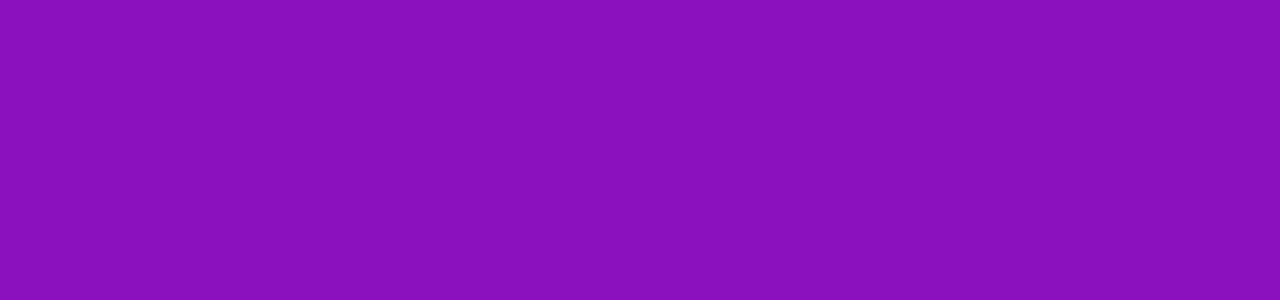
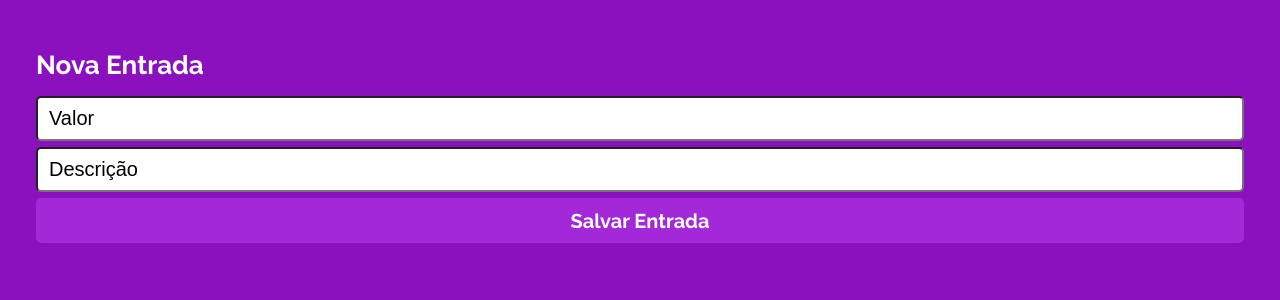
Before and after one commit to thi-coutinho/projeto14-mywallet-front, a React (Create React App) app: page /nova-entrada in a window 1280 px wide. Before the commit this address had no page. Shown: the top 300 px of the page. Built offline with nearby package versions, Linux system fonts and the light colour scheme; a web font is replaced by a local one.

Commit message:
feat: addEntryPage, list entries on HomePage

```diff
--- a/public/index.html
+++ b/public/index.html
@@ -14,6 +14,7 @@
 <body>
   <noscript>You need to enable JavaScript to run this app.</noscript>
   <div id="root"></div>
+  <script type="module" src="https://unpkg.com/ionicons@5.5.2/dist/ionicons/ionicons.esm.js"></script>
 </body>
 
 </html>
--- a/src/App.js
+++ b/src/App.js
@@ -5,6 +5,7 @@ import TokenProvider from "./context/TokenProvider";
 import LoginPage from "./pages/LoginPage";
 import SignUpPage from "./pages/SignUpPage";
 import HomePage from "./pages/HomePage";
+import AddEntryPage from "./pages/AddEntryPage";
 
 function App() {
     return (
@@ -16,8 +17,8 @@ function App() {
                             <Route path="/" element={<LoginPage />} />
                             <Route path="/cadastro" element={<SignUpPage />} />
                             <Route path="/home" element={<HomePage />} />
-                            {/* <Route path="/nova-entrada" element={<AddIncomePage />} /> */}
-                            {/* <Route path="/nova-saida" element={<AddExpensePage />} /> */}
+                            <Route path="/nova-entrada" element={<AddEntryPage type="income" />} />
+                            <Route path="/nova-saida" element={<AddEntryPage type="expense" />} />
                         </Routes>
                     </BaseScreen>
                 </BrowserRouter>
--- a/src/components/BaseScreen.js
+++ b/src/components/BaseScreen.js
@@ -14,8 +14,9 @@ export default function BaseScreen({children}){
 
 const Screen = styled.div`
     min-height:100vh;
+    padding-top:25px;
     background-color: ${PURPLE};
-    display:flex;
-    justify-content:center;
+    /* display:flex; */
+    /* justify-content:center; */
 
 `
--- a/src/components/FormUser.js
+++ b/src/components/FormUser.js
@@ -13,7 +13,7 @@ export default function FormUser({ route, linkText, submitFunction, children })
             }}>
                 {children}
             </FormLogin>
-            <Link to={route}>{linkText}</Link>
+            {linkText && <Link to={route}>{linkText}</Link> }
         </FlexRow>
     )
 
--- a/src/constants/colors.js
+++ b/src/constants/colors.js
@@ -4,5 +4,6 @@ export const PURPLE = '#8C11BE'
 export const BLACK = '#000000'
 export const WHITE = '#FFFFFF'
 export const GREY = '#868686;'
+export const LIGHTGREY = '#C6C6C6'
 export const GREEN = '#03AC00'
 export const RED = '#C70000'
--- /dev/null
+++ b/src/pages/AddEntryPage.js
@@ -0,0 +1,76 @@
+import axios from "axios"
+import { useState } from "react"
+import { useNavigate } from "react-router-dom"
+import Button from "../components/Button"
+import FormUser from "../components/FormUser"
+import { BASE_URL } from "../constants/url"
+import styled from "styled-components"
+import { WHITE } from "../constants/colors"
+import { useLoading, useToggleLoading } from "../context/LoadingProvider"
+import { useToken } from "../context/TokenProvider"
+
+export default function AddEntryPage({type}) {
+    const [entryInfo, setEntryInfo] = useState({ value: "", description: "" })
+    const entryUrl = type === "income" ? "/nova-entrada" : "/nova-saida"
+    const navigate = useNavigate()
+    const loading = useLoading()
+    const toggleLoading = useToggleLoading()
+    const token = useToken()
+
+    function submitFunction() {
+        toggleLoading()
+        const config = {
+            headers: {
+                "Authorization": `Bearer ${token.token}`
+            }
+        }
+        axios.post(BASE_URL + entryUrl, entryInfo,config)
+            .then(res => {
+                toggleLoading()
+                navigate("/home")
+            })
+            .catch(err => {
+                console.log(err)
+                alert(err.response.data)
+                toggleLoading()
+            })
+    }
+
+    return (
+        <Screen>
+            <Title>{type === "income" ? "Nova Entrada" : "Nova Saída" }</Title>
+            <FormUser route="/home" submitFunction={submitFunction}>
+                <input
+                    type="number"
+                    placeholder="Valor"
+                    value={entryInfo.value}
+                    onChange={(e) => setEntryInfo({ ...entryInfo, value: Number(e.target.value) })}
+                    disabled={loading}
+                    required
+                />
+                <input
+                    type="string"
+                    placeholder="Descrição"
+                    value={entryInfo.description}
+                    onChange={(e) => setEntryInfo({ ...entryInfo, description: e.target.value })}
+                    disabled={loading}
+                    required
+                />
+                <Button buttonText={type==="income"? "Salvar Entrada": "Salvar Saída"} />
+            </FormUser>
+
+        </Screen>
+    )
+}
+
+const Title = styled.div`
+    margin: 0 36px 12px;
+    font-family:'Raleway', Courier, monospace ;
+    font-weight: 700;
+    font-size: 26px;
+    line-height: 31px;
+    color: ${WHITE};
+`
+const Screen = styled.div`
+    margin-top: 25px;
+`
--- a/src/pages/HomePage.js
+++ b/src/pages/HomePage.js
@@ -1,5 +1,112 @@
-export default function HomePage(){
+import axios from "axios"
+import { useEffect, useState } from "react"
+import { ThreeDots } from "react-loader-spinner"
+import { useNavigate } from "react-router-dom"
+import styled from "styled-components"
+import { GREEN, GREY, LIGHTGREY, LIGHTPURPLE, RED, WHITE } from "../constants/colors"
+import { BASE_URL } from "../constants/url"
+// import { useLoading } from "../context/LoadingProvider"
+import { useToken } from "../context/TokenProvider"
+
+export default function HomePage() {
+    const token = useToken()
+    const navigate = useNavigate()
+    const [entriesList, setEntriesList] = useState(undefined)
+    useEffect(() => {
+        const config = {
+            headers: {
+                "Authorization": `Bearer ${token.token}`
+            }
+        }
+        axios.get(BASE_URL + "/home", config)
+            .then(res => {
+                setEntriesList(res.data)
+            })
+            .catch(err => console.log(err.response.data))
+    },[token])
+    if (!entriesList) {
+        return <ThreeDots color={WHITE} />
+    }
     return (
-        <>Home</>
+        <>
+            <HelloText>Olá, {`${token.name}`}</HelloText>
+            <EntriesConteiner>
+                {entriesList.length === 0 && <p>Não há registros de
+                    entrada ou saída</p>}
+                {entriesList.map((e) => (
+
+                    <Entry key={e._id} entryType={e.entryType}>
+                        <span>{e.date.slice(0, 5)}</span>  {e.description}  <p>{Number(e.value).toFixed(2)}</p>
+                    </Entry>
+                )
+                )}
+            </EntriesConteiner>
+            <ButtonsConteiner>
+                <AddEntryButton onClick={()=>navigate("/nova-entrada")}>
+                    <ion-icon name="add-circle-outline"></ion-icon>
+                    <p>Nova Entrada</p>
+                </AddEntryButton>
+                <AddEntryButton onClick={()=>navigate("/nova-saida")}>
+                    <ion-icon name="remove-circle-outline"></ion-icon>
+                    <p>Nova Saída</p>
+                </AddEntryButton>
+            </ButtonsConteiner>
+        </>
     )
 }
+
+const HelloText = styled.div`
+    margin:0 25px;
+    font-family: 'Raleway', Courier, monospace;
+    font-weight: 700;
+    font-size: 26px;
+    line-height: 31px;
+    color: ${WHITE};
+`
+const EntriesConteiner = styled.div`
+    margin: 25px;
+    height: 446px;
+    background-color:${WHITE};
+    padding: 10px;
+    line-height:28px;
+    border-radius: 5px;
+    overflow-y:auto;
+    p {
+        color: ${GREY}
+    }
+`
+const Entry = styled.div`
+    display: flex;
+    justify-content:space-between;
+    p {
+        color: ${props => props.entryType === "income" ? `${GREEN}` : `${RED}`}
+    }
+    span {
+        color: ${LIGHTGREY}
+    }
+`
+const AddEntryButton = styled.button`
+    font-family: 'Raleway';
+    font-weight: 700;
+    font-size: 21px;
+    p {
+        font-size: 17px;
+    }
+    line-height: 20px;
+    color: ${WHITE};
+    width:45%;
+    height: 100px;
+    padding:12px;
+    border-radius: 5px;
+    border:none;
+    background-color: ${LIGHTPURPLE};
+    display:flex;
+    flex-direction:column;
+    justify-content:space-between;
+`
+
+const ButtonsConteiner = styled.div`
+    margin: 11px 25px;
+    display: flex;
+    justify-content:space-between;
+`
--- a/src/pages/LoginPage.js
+++ b/src/pages/LoginPage.js
@@ -21,8 +21,7 @@ export default function LoginPage() {
         toggleLoading()
         axios.post(BASE_URL + "/", bodyLoginInfo)
             .then(res => {
-                setToken({ token: res.data.token })
-                console.log(res.data)
+                setToken({ token: res.data.token, name:res.data.userName})
                 toggleLoading()
                 navigate("/home")
             })
--- a/src/pages/SignUpPage.js
+++ b/src/pages/SignUpPage.js
@@ -62,7 +62,7 @@ export default function SignUpPage() {
                     disabled={loading}
                     required
                 />
-                <Button buttonText="Entrar" />
+                <Button buttonText="Cadastro" />
             </FormUser>
 
         </Screen>
```
